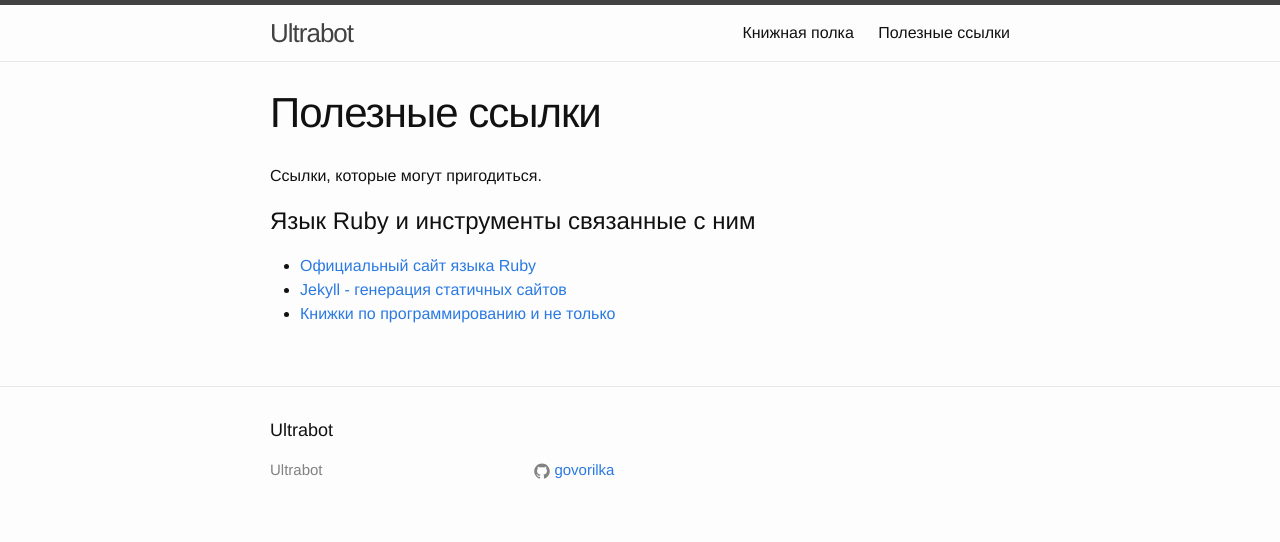
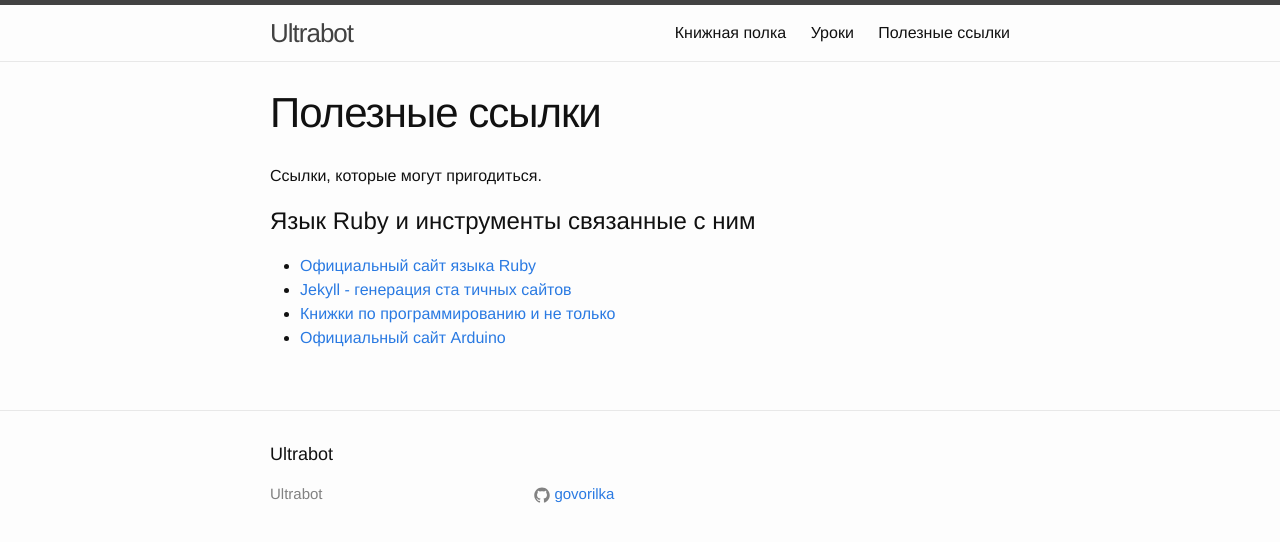
Before and after one commit to govorilka/ultrabot-site, a Jekyll site: the page built from links.md, in a window 1280 px wide. Shown: the top 542 px of the page. Built offline with Jekyll 4.4.1, drawn with Linux system fonts in a browser that asks for light colours.

```diff
--- a/links.md
+++ b/links.md
@@ -8,5 +8,7 @@ permalink: /links/
 
 # Язык Ruby и инструменты связанные с ним
  - [Официальный сайт языка Ruby](http://ruby-lang.org)
- - [Jekyll - генерация статичных сайтов](http://jekyllrb.com/)
+ - [Jekyll - генерация ста
+ тичных сайтов](http://jekyllrb.com/)
  - [Книжки по программированию и не только](http://www.proklondike.com/)
+ - [Официальный сайт Arduino](http://arduino.cc)
```
Also changed, not shown: lessons.md (added, +7 -0 lines).
